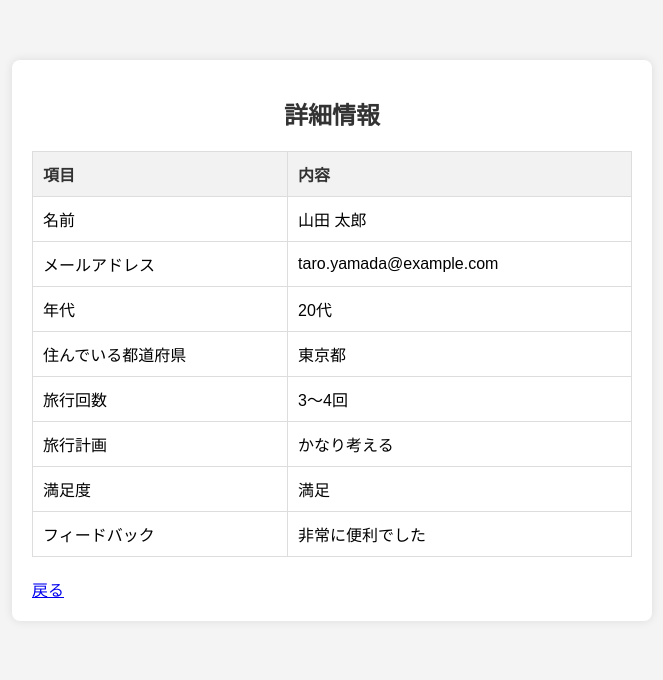
After one commit to rinoue-com/php-app, a PHP site: page /detail.php in a window 1280 px wide. The commit adds this page. Shown: the top 680 px of the page, without its empty margins (308-971 px from the left). Run offline with PHP 8.4, Linux system fonts and the light colour scheme.

Commit message:
課題 提出版

```diff
--- /dev/null
+++ b/survey-app/detail.php
@@ -0,0 +1,63 @@
+<!DOCTYPE html>
+<html lang="ja">
+<head>
+    <meta charset="UTF-8">
+    <title>詳細情報</title>
+    <link rel="stylesheet" href="style.css">
+</head>
+<body>
+    <div class="detail-container">
+        <h1>詳細情報</h1>
+
+        <?php
+        $rowIndex = isset($_GET['row']) ? (int)$_GET['row'] : 0;
+        $allData = [];
+        if (($file = fopen("responses.csv", "r")) !== FALSE) {
+            fgetcsv($file); // ヘッダをスキップ
+            while (($data = fgetcsv($file)) !== FALSE) {
+                $allData[] = $data;
+            }
+            fclose($file);
+        }
+
+        // if (isset($_POST['delete'])) {
+        //     // 該当行を削除
+        //     unset($allData[$rowIndex]);
+        //     // 再度CSVファイルに保存
+        //     $file = fopen("responses.csv", "w");
+        //     // ヘッダを書き込む
+        //     fputcsv($file, ["名前", "メールアドレス", "年代", "住んでいる都道府県", "旅行回数", "旅行計画", "満足度", "フィードバック"]);
+        //     foreach ($allData as $row) {
+        //         fputcsv($file, $row);
+        //     }
+        //     fclose($file);
+        //     echo "<p>データが削除されました。</p>";
+        //     echo "<a href='result.php'>戻る</a>";
+        //     exit;
+        // }
+
+        // 該当する行のデータを表示
+        if ($rowIndex < count($allData)) {
+            $data = $allData[$rowIndex];
+            echo "<table border='1'>";
+            echo "<tr><th>項目</th><th>内容</th></tr>";
+            echo "<tr><td>名前</td><td>" . htmlspecialchars($data[0]) . "</td></tr>";
+            echo "<tr><td>メールアドレス</td><td>" . htmlspecialchars($data[1]) . "</td></tr>";
+            echo "<tr><td>年代</td><td>" . htmlspecialchars($data[2]) . "</td></tr>";
+            echo "<tr><td>住んでいる都道府県</td><td>" . htmlspecialchars($data[3]) . "</td></tr>";
+            echo "<tr><td>旅行回数</td><td>" . htmlspecialchars($data[4]) . "</td></tr>";
+            echo "<tr><td>旅行計画</td><td>" . htmlspecialchars($data[5]) . "</td></tr>";
+            echo "<tr><td>満足度</td><td>" . htmlspecialchars($data[6]) . "</td></tr>";
+            echo "<tr><td>フィードバック</td><td>" . htmlspecialchars($data[7]) . "</td></tr>";
+            echo "</table>";
+        }
+        ?>
+
+        <!-- <form method="post" action="">
+            <input type="submit" name="delete" value="削除" onclick="return confirm('このデータを削除してもよろしいですか？');">
+        </form> -->
+
+        <a href="result.php">戻る</a>
+    </div>
+</body>
+</html>
--- a/survey-app/responses.csv
+++ b/survey-app/responses.csv
@@ -5,6 +5,11 @@
 高橋 三郎,saburo.takahashi@example.com,50代,福岡県,1回未満,全く考えない,不満,もう少し改善が必要です
 田中 四郎,shiro.tanaka@example.com,60代以上,神奈川県,3〜4回,少し考える,満足,便利でした
 中村 五郎,goro.nakamura@example.com,20代,愛知県,1〜2回,かなり考える,普通,時間がかかる
+田中 太郎,taro.tanaka@example.com,20代,東京都,3〜4回,かなり考える,非常に満足,
+鈴木 花子,hanako.suzuki@example.com,30代,大阪府,1〜2回,少し考える,満足,旅行のスケジュール作成が簡単でとても役に立ちました。次回の旅行もこのツールを使用して計画したいと思います。また、友人にもおすすめしたいです。唯一の改善点としては、UIの使いやすさがもう少し向上すれば完璧だと思いますが、全体的には非常に満足しています。これからも素晴らしいツールを提供してください！
+高橋 次郎,jiro.takahashi@example.com,40代,愛知県,1回未満,全く考えない,普通,
+佐藤 三郎,saburo.sato@example.com,50代,福岡県,5回以上,細かく計画する,非常に満足,とても便利なツールで、旅程の計画がスムーズに進みました。また使いたいと思います。
+中村 四郎,shiro.nakamura@example.com,60代以上,北海道,1〜2回,かなり考える,不満,使い方が少し難しかったです。もっと直感的に操作できるように改善してほしいです。フィードバックを送るのに時間がかかるのも難点です。総じて、もう少し改善が必要だと感じました。旅行の計画を立てる際に、他のツールと比較してしまうと使い勝手が悪いと感じる部分が多かったです。特に、場所の検索機能がもっと賢くなると嬉しいです。次回のアップデートで改善されることを期待していますが、現状では他のツールを利用するかもしれません。フィードバックを受けて改善されることを願っています。
 斎藤 六郎,rokuro.saito@example.com,30代,千葉県,5回以上,細かく計画する,非常に満足,とても役に立ちました
 渡辺 七子,nanako.watanabe@example.com,40代,京都府,1回未満,全く考えない,不満,使いづらかった
 伊藤 八郎,hachiro.ito@example.com,50代,広島県,3〜4回,かなり考える,満足,使いやすかったです
@@ -33,3 +38,15 @@
 大島 美香,mika.oshima@example.com,60代以上,佐賀県,1回未満,全く考えない,不満,使いづらいと感じました
 宮崎 七郎,shichiro.miyazaki@example.com,20代,山口県,1〜2回,少し考える,普通,時間がかかります
 藤井 花子,hanako.fujii@example.com,30代,和歌山県,3〜4回,細かく計画する,非常に満足,旅行の計画が楽になりました
+佐藤,mail@aaaa.aaaa,30代,宮城県,1〜2回,少し考える,非常に満足,ああ
+佐藤,mail@aaaa.aaaa,30代,宮城県,1〜2回,少し考える,非常に満足,ああ
+佐藤,mail@aaaa.aaaa,30代,宮城県,1〜2回,少し考える,非常に満足,ああ
+井上,example@example.com,40代,宮城県,1回未満,かなり考える,普通,
+井上,example@example.com,40代,宮城県,1回未満,かなり考える,普通,
+井上,example@example.com,40代,宮城県,1回未満,かなり考える,普通,
+井上,example@example.com,40代,宮城県,1回未満,かなり考える,普通,
+井上,example@example.com,40代,宮城県,1回未満,かなり考える,普通,
+井上,example@example.com,40代,宮城県,1回未満,かなり考える,普通,
+井上,example@example.com,40代,宮城県,1回未満,かなり考える,普通,
+井上,example@example.com,40代,宮城県,1回未満,かなり考える,普通,
+井上,example@example.com,40代,宮城県,1回未満,かなり考える,普通,
--- a/survey-app/style.css
+++ b/survey-app/style.css
@@ -87,6 +87,13 @@ th {
     font-weight: bold;
 }
 
+td.hidden {
+    max-width: 150px; /* 列の最大幅を設定 */
+    overflow: hidden;
+    text-overflow: ellipsis;
+    white-space: nowrap;
+}
+
 #toggleButton, #downloadButton {
     background-color: #4CAF50;
     color: white;
@@ -146,3 +153,13 @@ th {
     font-weight: bold;
     border-color: #4CAF50;
 }
+
+/* 詳細コンテナのスタイル（detail.php用） */
+.detail-container {
+    background-color: #fff;
+    padding: 20px;
+    border-radius: 8px;
+    box-shadow: 0 0 10px rgba(0, 0, 0, 0.1);
+    max-width: 600px;
+    margin: 40px auto;
+}
--- a/survey-app/submit.php
+++ b/survey-app/submit.php
@@ -16,6 +16,9 @@ if ($_SERVER["REQUEST_METHOD"] == "POST") {
     fclose($file);
 
     // フォーム送信後に表示するメッセージ
-    echo "アンケートのご協力ありがとうございました！";
+    echo "<h1>アンケートのご協力ありがとうございました！<h1><br>";
+
+    echo '<p style="font-size: medium">以下のリンクから集計画面を確認できます（デモ用）。</p>
+        <a href="result.php" style="font-size: medium">結果画面を表示</a>';
 }
 ?>
```
Also changed, not shown: survey-app/result.php (+6 -4 lines), survey-app/README.md (added), survey-app/demo.png (added), survey-app/demo2.png (added).
